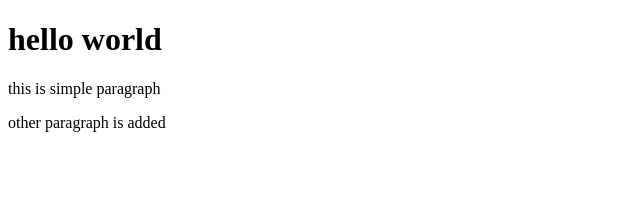
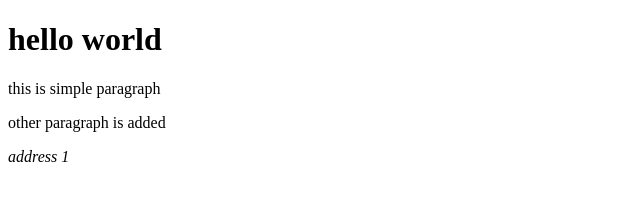
Before and after one commit to TaaniIIS/Taani-Furnuture2, a plain HTML site: page index.html in a window 1280 px wide. Shown: the full height of the page, 0-640 px from the left. Drawn offline with Linux system fonts and the light colour scheme.

Commit message:
address 1 is added

```diff
--- a/index.html
+++ b/index.html
@@ -9,5 +9,8 @@
     <h1>hello world</h1>
     <p> this is simple paragraph</p>
     <p> other paragraph is added</p>
+    <address> address 1</address>
+
+
 </body>
 </html>
```
